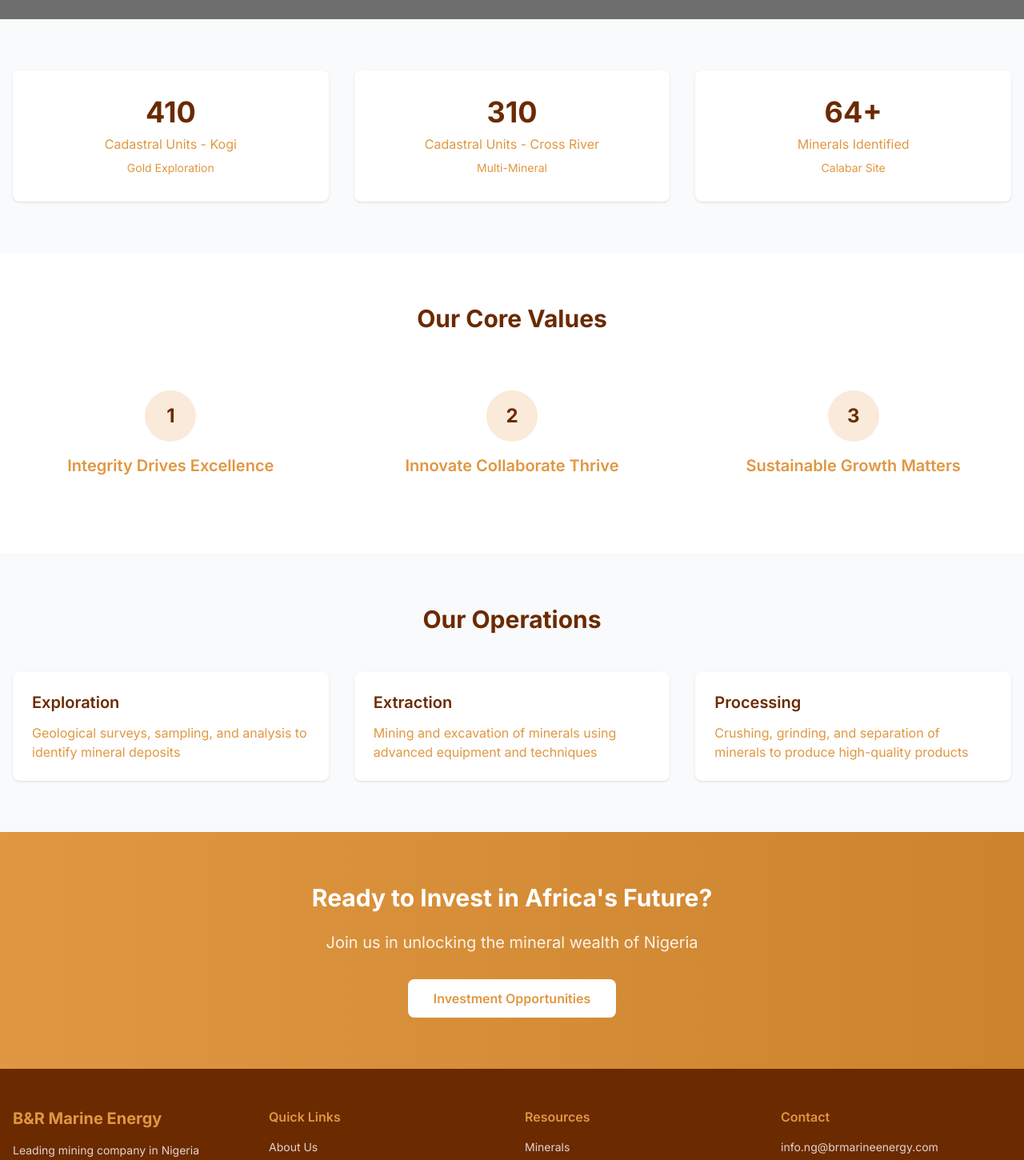
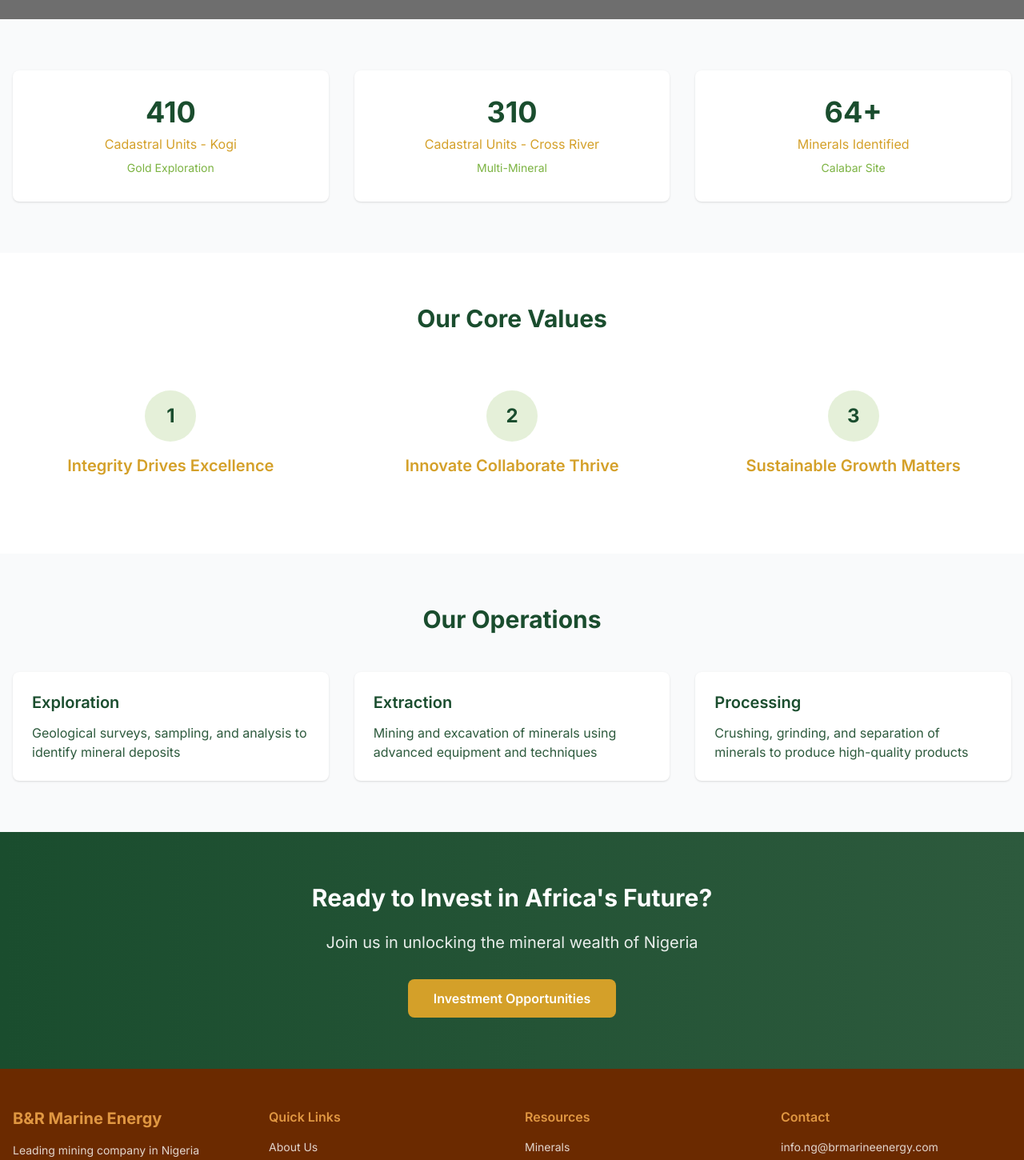
Before and after one commit to AntipasBen23/MARINE, a Next.js app: page / in a window 1280 px wide. Shown: the part 840-2290 px from the top of the page at 80% size. Built offline with nearby package versions, Linux system fonts and the light colour scheme; grey boxes are pictures that could not be loaded.

Commit message:
refactored home page colours

```diff
--- a/src/app/page.tsx
+++ b/src/app/page.tsx
@@ -36,14 +36,14 @@ export default function Home() {
               <a
                 href="#projects"
                 className="px-8 py-3 rounded-lg font-semibold transition hover:opacity-90"
-                style={{ backgroundColor: 'rgb(107, 42, 0)', color: 'white' }}
+                style={{ backgroundColor: '#d4a029', color: 'white' }}
               >
                 Explore Projects
               </a>
               <a
                 href="#contact"
                 className="border-2 text-white px-8 py-3 rounded-lg font-semibold hover:bg-white/20 transition"
-                style={{ borderColor: 'rgb(107, 42, 0)' }}
+                style={{ borderColor: '#d4a029' }}
               >
                 Contact Us
               </a>
@@ -57,25 +57,25 @@ export default function Home() {
         <div className="container mx-auto px-4">
           <div className="grid grid-cols-1 md:grid-cols-3 gap-8 text-center">
             <div className="bg-white p-8 rounded-lg shadow-sm">
-              <div className="text-4xl font-bold mb-2" style={{ color: 'rgb(107, 42, 0)' }}>
+              <div className="text-4xl font-bold mb-2" style={{ color: '#1a4d2e' }}>
                 {companyInfo.sites.kogi.cadastralUnits}
               </div>
-              <div style={{ color: 'rgb(224, 151, 65)' }}>Cadastral Units - Kogi</div>
-              <div className="text-sm mt-2" style={{ color: 'rgb(224, 151, 65)' }}>Gold Exploration</div>
+              <div style={{ color: '#d4a029' }}>Cadastral Units - Kogi</div>
+              <div className="text-sm mt-2" style={{ color: '#7cb342' }}>Gold Exploration</div>
             </div>
             <div className="bg-white p-8 rounded-lg shadow-sm">
-              <div className="text-4xl font-bold mb-2" style={{ color: 'rgb(107, 42, 0)' }}>
+              <div className="text-4xl font-bold mb-2" style={{ color: '#1a4d2e' }}>
                 {companyInfo.sites.crossRiver.cadastralUnits}
               </div>
-              <div style={{ color: 'rgb(224, 151, 65)' }}>Cadastral Units - Cross River</div>
-              <div className="text-sm mt-2" style={{ color: 'rgb(224, 151, 65)' }}>Multi-Mineral</div>
+              <div style={{ color: '#d4a029' }}>Cadastral Units - Cross River</div>
+              <div className="text-sm mt-2" style={{ color: '#7cb342' }}>Multi-Mineral</div>
             </div>
             <div className="bg-white p-8 rounded-lg shadow-sm">
-              <div className="text-4xl font-bold mb-2" style={{ color: 'rgb(107, 42, 0)' }}>
+              <div className="text-4xl font-bold mb-2" style={{ color: '#1a4d2e' }}>
                 {companyInfo.sites.crossRiver.mineralsCount}+
               </div>
-              <div style={{ color: 'rgb(224, 151, 65)' }}>Minerals Identified</div>
-              <div className="text-sm mt-2" style={{ color: 'rgb(224, 151, 65)' }}>Calabar Site</div>
+              <div style={{ color: '#d4a029' }}>Minerals Identified</div>
+              <div className="text-sm mt-2" style={{ color: '#7cb342' }}>Calabar Site</div>
             </div>
           </div>
         </div>
@@ -84,14 +84,14 @@ export default function Home() {
       {/* Values Section */}
       <section className="py-16">
         <div className="container mx-auto px-4">
-          <h2 className="text-3xl font-bold text-center mb-12" style={{ color: 'rgb(107, 42, 0)' }}>Our Core Values</h2>
+          <h2 className="text-3xl font-bold text-center mb-12" style={{ color: '#1a4d2e' }}>Our Core Values</h2>
           <div className="grid grid-cols-1 md:grid-cols-3 gap-8">
             {companyInfo.coreValues.map((value, index) => (
               <div key={index} className="text-center p-6">
-                <div className="w-16 h-16 rounded-full flex items-center justify-center mx-auto mb-4" style={{ backgroundColor: 'rgba(224, 151, 65, 0.2)' }}>
-                  <span className="text-2xl font-bold" style={{ color: 'rgb(107, 42, 0)' }}>{index + 1}</span>
+                <div className="w-16 h-16 rounded-full flex items-center justify-center mx-auto mb-4" style={{ backgroundColor: 'rgba(124, 179, 66, 0.2)' }}>
+                  <span className="text-2xl font-bold" style={{ color: '#1a4d2e' }}>{index + 1}</span>
                 </div>
-                <h3 className="text-xl font-semibold mb-2" style={{ color: 'rgb(224, 151, 65)' }}>{value}</h3>
+                <h3 className="text-xl font-semibold mb-2" style={{ color: '#d4a029' }}>{value}</h3>
               </div>
             ))}
           </div>
@@ -101,14 +101,14 @@ export default function Home() {
       {/* Activities Section */}
       <section id="projects" className="py-16 bg-gray-50">
         <div className="container mx-auto px-4">
-          <h2 className="text-3xl font-bold text-center mb-12" style={{ color: 'rgb(107, 42, 0)' }}>Our Operations</h2>
+          <h2 className="text-3xl font-bold text-center mb-12" style={{ color: '#1a4d2e' }}>Our Operations</h2>
           <div className="grid grid-cols-1 md:grid-cols-3 gap-8">
             {companyInfo.activities.map((activity, index) => (
               <div key={index} className="bg-white p-6 rounded-lg shadow-sm">
-                <h3 className="text-xl font-semibold mb-3" style={{ color: 'rgb(107, 42, 0)' }}>
+                <h3 className="text-xl font-semibold mb-3" style={{ color: '#1a4d2e' }}>
                   {activity.title}
                 </h3>
-                <p style={{ color: 'rgb(224, 151, 65)' }}>{activity.description}</p>
+                <p style={{ color: '#2d5a3d' }}>{activity.description}</p>
               </div>
             ))}
           </div>
@@ -116,7 +116,7 @@ export default function Home() {
       </section>
 
       {/* CTA Section */}
-      <section id="contact" className="py-16 text-white" style={{ background: 'linear-gradient(to right, rgb(224, 151, 65), rgb(204, 131, 45))' }}>
+      <section id="contact" className="py-16 text-white" style={{ background: 'linear-gradient(to right, #1a4d2e, #2d5a3d)' }}>
         <div className="container mx-auto px-4 text-center">
           <h2 className="text-3xl font-bold mb-6">Ready to Invest in Africa's Future?</h2>
           <p className="text-xl mb-8 text-white/90">
@@ -124,8 +124,8 @@ export default function Home() {
           </p>
           <a
             href="/investment"
-            className="inline-block bg-white px-8 py-3 rounded-lg font-semibold hover:bg-gray-100 transition"
-            style={{ color: 'rgb(224, 151, 65)' }}
+            className="inline-block px-8 py-3 rounded-lg font-semibold hover:opacity-90 transition"
+            style={{ backgroundColor: '#d4a029', color: 'white' }}
           >
             Investment Opportunities
           </a>
```
